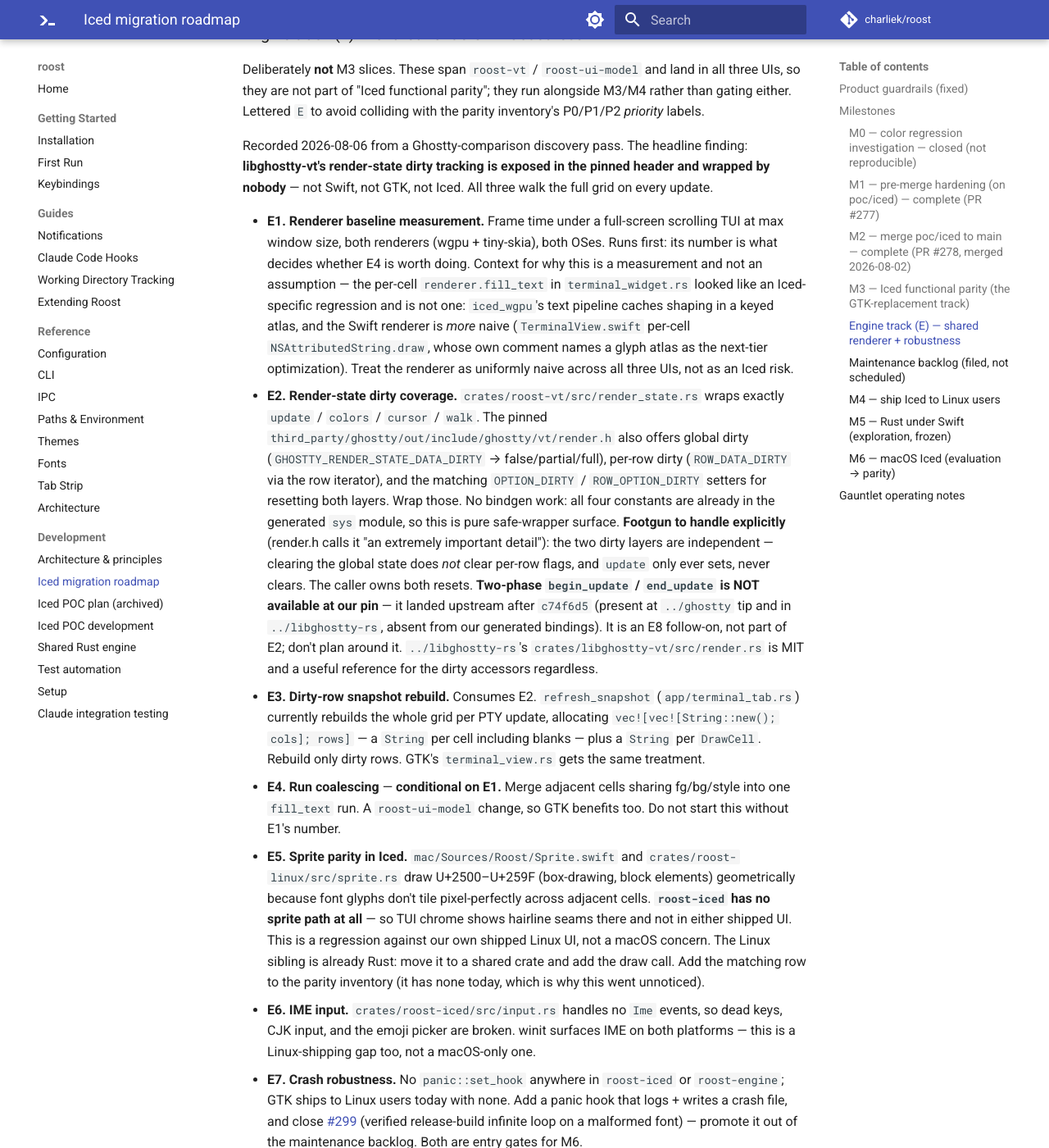
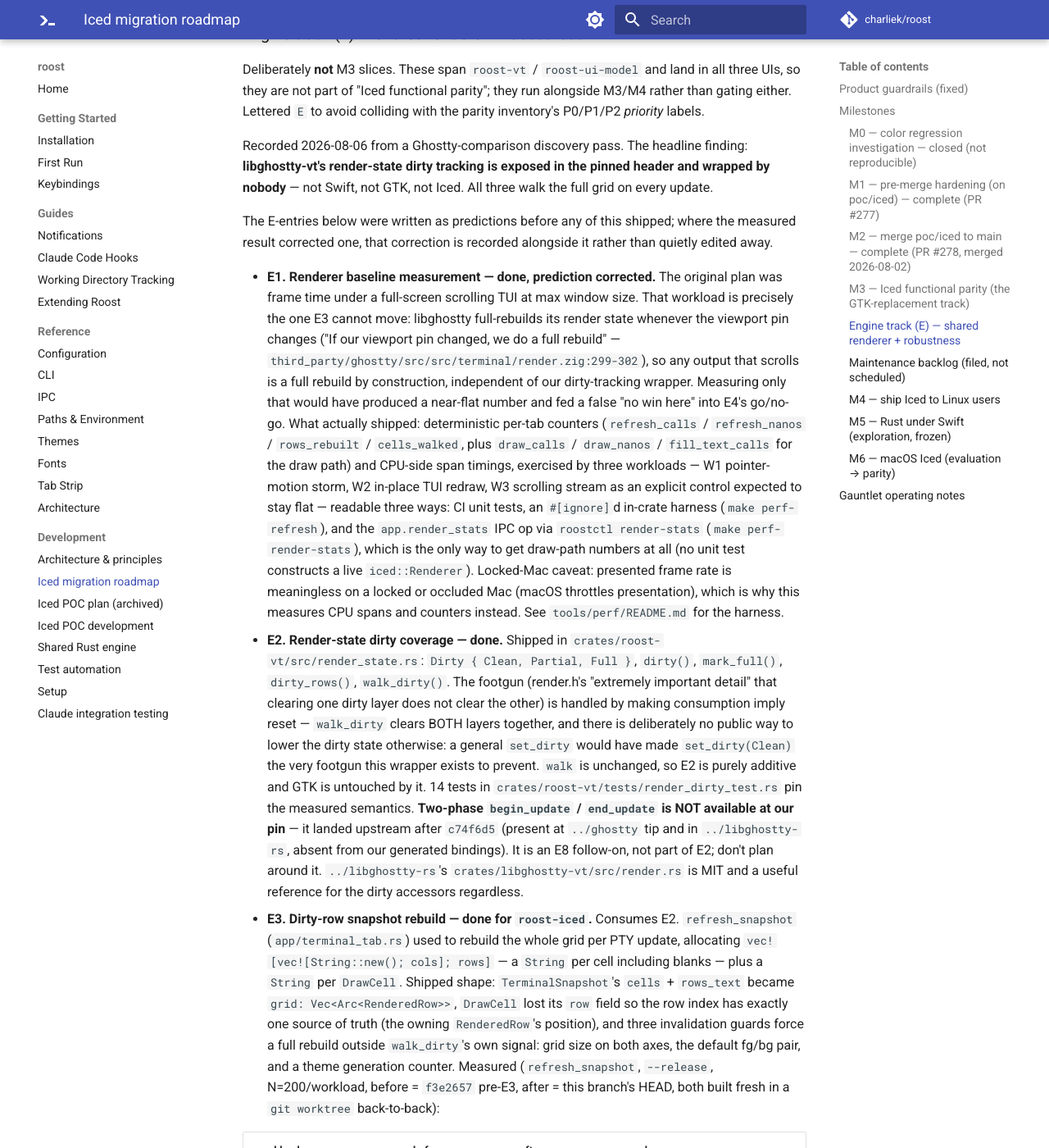
Before and after one commit to charliek/roost, an MkDocs documentation site: the page built from docs/development/iced-migration-roadmap.md, in a window 1280 px wide and 1400 px high, scrolled down 5403 px. Shown: the whole window at 82% size. Built offline with MkDocs 1.6.1 and Material for MkDocs 9.7.7, drawn with Linux system fonts in a browser that asks for light colours; comment, search, counter and statistics services are not loaded; some of the changed text lies outside the part shown.

Commit message:
docs: true up the engine track against what E1-E3 actually shipped
Plan 017 C7. Documentation only.

The E-track entries were written as predictions, and one was wrong in a
way worth recording rather than quietly fixing.

E1's proposed measurement — "frame time under a full-screen scrolling TUI"
— is precisely the workload E3 cannot improve: libghostty does a full
rebuild whenever the viewport pin changes (render.zig:299-302), so any
scrolling output is a full rebuild by construction. Measuring only that
would have produced a near-flat number and then fed it into E4's go/no-go
as a false negative. E1's entry now records the correction and the shipped
shape: per-tab counters plus CPU spans over three workloads (with the
scrolling case kept as an explicit control), readable from CI tests, an
#[ignore]d harness, and the app.render_stats op — the last being the only
route to draw-path numbers, since TerminalWidget::draw needs a live iced
Renderer.

E2 and E3 marked complete with their shipped shapes, and E3's measured
result:

  W1 pointer-motion storm   107,605 -> 956 ns/refresh   (113x)
  W2 in-place TUI redraw    110,025 -> 6,163            (17.9x)
  W3 scrolling stream       116,609 -> 57,473           (control)

Recorded honestly: streaming output is unimproved by design, and the wins
land in in-place TUI redraws and the non-PTY refresh callers — above all
mouse motion, which previously rebuilt the entire grid on every pointer
event. Also recorded is the libghostty limitation E3 had to work around,
since it will bite anyone touching this again: OSC 10/11 and DECSCNM
change the reported default colors while dirty stays Clean with zero rows
flagged, so the consumer must compare the default pair itself. Tripwire
tests fail loudly if a future Ghostty bump changes that.

E3b is a new entry, split out of E3's old "GTK gets the same treatment"
tail: terminal_view.rs adopting walk_dirty, plus a real GTK
app.render_stats to replace the zeroed parity placeholder.

E4's go/no-go is now decided from a real number, and it is GO: ~2,410
fill_text calls per draw, one per visible cell, with draw at ~1.37 ms now
dominating refresh (~1 us idle post-E3). The call count is a deterministic
counter; the timings are debug-build and indicative only. E4 remains
future work — not started here.

Co-Authored-By: Claude Opus 5 <noreply@anthropic.com>
Claude-Session: https://claude.ai/code/session_01SgxiEBQTqgNjPswKqcs12d

```diff
--- a/docs/development/iced-migration-roadmap.md
+++ b/docs/development/iced-migration-roadmap.md
@@ -260,42 +260,104 @@ finding: **libghostty-vt's render-state dirty tracking is exposed in the
 pinned header and wrapped by nobody** — not Swift, not GTK, not Iced. All
 three walk the full grid on every update.
 
-* **E1. Renderer baseline measurement.** Frame time under a full-screen
-  scrolling TUI at max window size, both renderers (wgpu + tiny-skia),
-  both OSes. Runs first: its number is what decides whether E4 is worth
-  doing. Context for why this is a measurement and not an assumption —
-  the per-cell `renderer.fill_text` in `terminal_widget.rs` looked like
-  an Iced-specific regression and is not one: `iced_wgpu`'s text pipeline
-  caches shaping in a keyed atlas, and the Swift renderer is *more* naive
-  (`TerminalView.swift` per-cell `NSAttributedString.draw`, whose own
-  comment names a glyph atlas as the next-tier optimization). Treat the
-  renderer as uniformly naive across all three UIs, not as an Iced risk.
-* **E2. Render-state dirty coverage.** `crates/roost-vt/src/render_state.rs`
-  wraps exactly `update` / `colors` / `cursor` / `walk`. The pinned
-  `third_party/ghostty/out/include/ghostty/vt/render.h` also offers
-  global dirty (`GHOSTTY_RENDER_STATE_DATA_DIRTY` → false/partial/full),
-  per-row dirty (`ROW_DATA_DIRTY` via the row iterator), and the matching
-  `OPTION_DIRTY` / `ROW_OPTION_DIRTY` setters for resetting both layers.
-  Wrap those. No bindgen work: all four constants are already in the
-  generated `sys` module, so this is pure safe-wrapper surface.
-  **Footgun to handle explicitly** (render.h calls it "an extremely
-  important detail"): the two dirty layers are independent — clearing the
-  global state does *not* clear per-row flags, and `update` only ever
-  sets, never clears. The caller owns both resets.
+The E-entries below were written as predictions before any of this
+shipped; where the measured result corrected one, that correction is
+recorded alongside it rather than quietly edited away.
+
+* **E1. Renderer baseline measurement — done, prediction corrected.**
+  The original plan was frame time under a full-screen scrolling TUI at
+  max window size. That workload is precisely the one E3 cannot move:
+  libghostty full-rebuilds its render state whenever the viewport pin
+  changes ("If our viewport pin changed, we do a full rebuild" —
+  `third_party/ghostty/src/src/terminal/render.zig:299-302`), so any
+  output that scrolls is a full rebuild by construction, independent of
+  our dirty-tracking wrapper. Measuring only that would have produced a
+  near-flat number and fed a false "no win here" into E4's go/no-go.
+  What actually shipped: deterministic per-tab counters
+  (`refresh_calls` / `refresh_nanos` / `rows_rebuilt` / `cells_walked`,
+  plus `draw_calls` / `draw_nanos` / `fill_text_calls` for the
+  draw path) and CPU-side span timings, exercised by three workloads —
+  W1 pointer-motion storm, W2 in-place TUI redraw, W3 scrolling stream
+  as an explicit control expected to stay flat — readable three ways:
+  CI unit tests, an `#[ignore]`d in-crate harness (`make perf-refresh`),
+  and the `app.render_stats` IPC op via `roostctl render-stats`
+  (`make perf-render-stats`), which is the only way to get draw-path
+  numbers at all (no unit test constructs a live `iced::Renderer`).
+  Locked-Mac caveat: presented frame rate is meaningless on a locked or
+  occluded Mac (macOS throttles presentation), which is why this
+  measures CPU spans and counters instead. See `tools/perf/README.md`
+  for the harness.
+* **E2. Render-state dirty coverage — done.** Shipped in
+  `crates/roost-vt/src/render_state.rs`: `Dirty { Clean, Partial, Full }`,
+  `dirty()`, `mark_full()`, `dirty_rows()`, `walk_dirty()`. The footgun
+  (render.h's "extremely important detail" that clearing one dirty layer
+  does not clear the other) is handled by making consumption imply
+  reset — `walk_dirty` clears BOTH layers together, and there is
+  deliberately no public way to lower the dirty state otherwise: a
+  general `set_dirty` would have made `set_dirty(Clean)` the very
+  footgun this wrapper exists to prevent. `walk` is unchanged, so E2 is
+  purely additive and GTK is untouched by it. 14 tests in
+  `crates/roost-vt/tests/render_dirty_test.rs` pin the measured
+  semantics.
   **Two-phase `begin_update` / `end_update` is NOT available at our pin** —
   it landed upstream after `c74f6d5` (present at `../ghostty` tip and in
   `../libghostty-rs`, absent from our generated bindings). It is an E8
   follow-on, not part of E2; don't plan around it.
   `../libghostty-rs`'s `crates/libghostty-vt/src/render.rs` is MIT and a
   useful reference for the dirty accessors regardless.
-* **E3. Dirty-row snapshot rebuild.** Consumes E2. `refresh_snapshot`
-  (`app/terminal_tab.rs`) currently rebuilds the whole grid per PTY
-  update, allocating `vec![vec![String::new(); cols]; rows]` — a `String`
-  per cell including blanks — plus a `String` per `DrawCell`. Rebuild only
-  dirty rows. GTK's `terminal_view.rs` gets the same treatment.
-* **E4. Run coalescing** — **conditional on E1.** Merge adjacent cells
-  sharing fg/bg/style into one `fill_text` run. A `roost-ui-model` change,
-  so GTK benefits too. Do not start this without E1's number.
+* **E3. Dirty-row snapshot rebuild — done for `roost-iced`.** Consumes
+  E2. `refresh_snapshot` (`app/terminal_tab.rs`) used to rebuild the
+  whole grid per PTY update, allocating `vec![vec![String::new(); cols];
+  rows]` — a `String` per cell including blanks — plus a `String` per
+  `DrawCell`. Shipped shape: `TerminalSnapshot`'s `cells` + `rows_text`
+  became `grid: Vec<Arc<RenderedRow>>`, `DrawCell` lost its `row` field
+  so the row index has exactly one source of truth (the owning
+  `RenderedRow`'s position), and three invalidation guards force a full
+  rebuild outside `walk_dirty`'s own signal: grid size on both axes,
+  the default fg/bg pair, and a theme generation counter.
+  Measured (`refresh_snapshot`, `--release`, N=200/workload, before =
+  `f3e2657` pre-E3, after = this branch's HEAD, both built fresh in a
+  `git worktree` back-to-back):
+
+  | workload | before ns/refresh | after ns/refresh | speedup | rows rebuilt/refresh |
+  |---|---|---|---|---|
+  | W1 pointer-motion storm | 107,605 | 956 | 113x | 32.00 → 0.16 |
+  | W2 in-place TUI redraw | 110,025 | 6,163 | 17.9x | 32.00 → 2.15 |
+  | W3 scrolling stream (control) | 116,609 | 57,473 | 2.0x | 32.00 → 27.50 |
+
+  **Important limitation:** streaming/scrolling output is unimproved by
+  design (W3, per E1's correction above) — the wins are concentrated in
+  in-place TUI redraws and the non-PTY refresh callers, above all mouse
+  motion (W1), which previously rebuilt the entire grid on every pointer
+  event for zero content change.
+  **libghostty limitation worked around:** `OSC 10`/`OSC 11` and DECSCNM
+  change the reported default colors while libghostty reports
+  `dirty=Clean` with zero rows flagged — the dirty API alone can't see
+  it — so the consumer must compare the default fg/bg pair itself
+  (the `cached_defaults` guard above). Tripwire tests in
+  `crates/roost-vt/tests/render_dirty_test.rs` will fail loudly if a
+  future Ghostty bump changes this.
+* **E3b. Dirty-row rebuild for GTK + real `render_stats` — not started.**
+  Split out of E3, which originally read "GTK's `terminal_view.rs` gets
+  the same treatment." Two parts: `crates/roost-linux/src/terminal_view.rs`
+  adopts `walk_dirty` the same way `roost-iced` did, and
+  `app.render_stats` gets a real implementation — today it answers with
+  zeroed counters as a deliberate parity placeholder
+  (`crates/roost-linux/src/app.rs`'s `UiRequest::AppRenderStats` arm),
+  so the op's contract is identical on both Rust UIs while only one
+  collects real numbers. GTK is unaffected by the E1–E3 pass beyond that
+  placeholder, since `walk` itself was left unchanged.
+* **E4. Run coalescing — future work, GO per E1's number.** Merge
+  adjacent cells sharing fg/bg/style into one `fill_text` run. A
+  `roost-ui-model` change, so GTK benefits too. Was "conditional on E1
+  — do not start this without E1's number"; that number now exists:
+  a running (debug-build) app doing a 300-line scrolling burst on a full
+  screen issues ~2,410 `fill_text` calls per draw (one per visible
+  cell), and draw now dominates a refresh at ~1.37 ms vs. ~1 µs for an
+  idle refresh post-E3 (696 µs for a full refresh). `fill_text_calls` is
+  a deterministic counter (host- and build-independent); the nanosecond
+  figures are debug-build and indicative only. Not being done in this
+  pass.
 * **E5. Sprite parity in Iced.** `mac/Sources/Roost/Sprite.swift` and
   `crates/roost-linux/src/sprite.rs` draw U+2500–U+259F (box-drawing,
   block elements) geometrically because font glyphs don't tile
```
